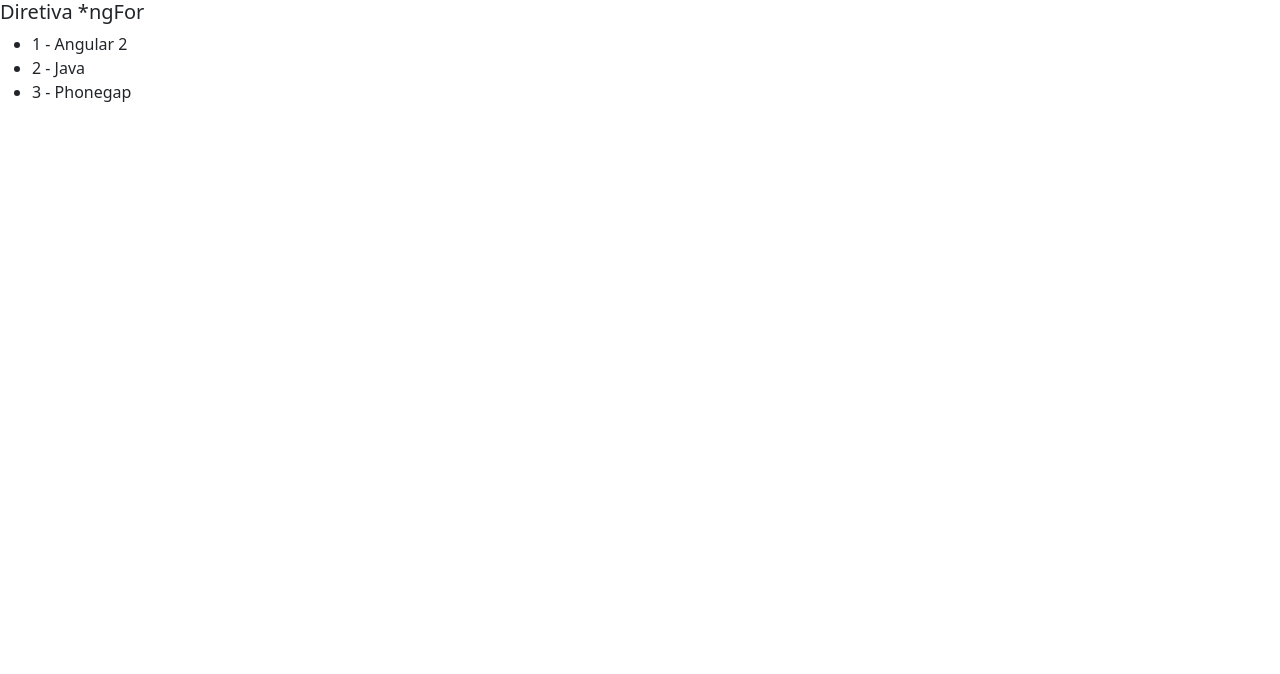
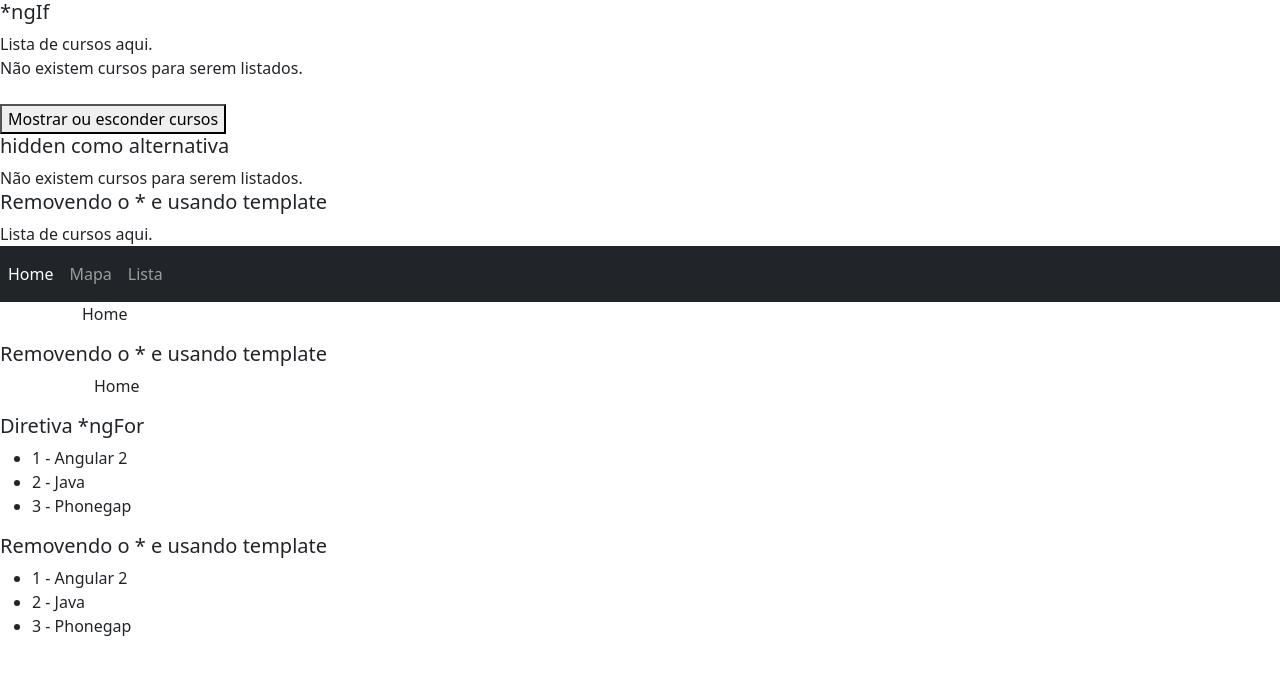
Before and after one commit to carlosinhani/Angular_Directives, an Angular app: page / in a window 1280 px wide. Shown: the top 674 px of the page. Built offline with nearby package versions, Linux system fonts and the light colour scheme.

Commit message:
*_template

```diff
--- a/src/app/app.component.html
+++ b/src/app/app.component.html
@@ -1,3 +1,3 @@
-<!-- <app-diretiva-ngif></app-diretiva-ngif> -->
-<!-- <app-diretiva-ngswitch></app-diretiva-ngswitch> -->
+<app-diretiva-ngif></app-diretiva-ngif>
+<app-diretiva-ngswitch></app-diretiva-ngswitch>
 <app-diretiva-ngfor></app-diretiva-ngfor>
--- a/src/app/diretiva-ngfor/diretiva-ngfor.component.html
+++ b/src/app/diretiva-ngfor/diretiva-ngfor.component.html
@@ -6,3 +6,29 @@
       {{ i + 1 }} - {{ curso }}
     </li>
 </ul>
+
+<h5>Removendo o * e usando template</h5>
+
+<ul>
+  <ng-template ngFor [ngForOf]="cursos" let-curso let-i="index">
+    <li>
+      {{ i + 1 }} - {{ curso }}
+    </li>
+  </ng-template>
+</ul>
+
+
+<!-- Sintaxe antiga, não é mais válida -->
+<!-- <ul>
+  <li ng-template="ngFor let curso of cursos, let i = index">
+    {{ i + 1 }} - {{ curso }}
+  </li>
+</ul> -->
+
+<!-- <ul>
+  <template ngFor [ngForOf]="curso" let-curso let-i= "index">
+    <li>
+      {{ 1 + 1}} - {{ curso }}
+    </li>
+  </template>
+</ul> -->
--- a/src/app/diretiva-ngif/diretiva-ngif.component.html
+++ b/src/app/diretiva-ngif/diretiva-ngif.component.html
@@ -1,27 +1,37 @@
+
 <h5>*ngIf</h5>
 
-<div *ngIf="cursos.length > 0">
-    Lista de cursos Aqui.
+<div *ngIf="cursos.length > 0" >
+  Lista de cursos aqui.
 </div>
-<div *ngIf="cursos.length == 0">
-    Não existem cursos para serem listados
+<div *ngIf="cursos.length == 0" >
+  Não existem cursos para serem listados.
 </div>
 
-<div *ngIf="mostrarCursos ">
-    Lista de cursos Aqui.
+<div *ngIf="mostrarCursos" >
+  Lista de cursos aqui.
 </div>
-<div *ngIf="!mostrarCursos">
-    Não existem cursos para serem listados
+<div *ngIf="!mostrarCursos" >
+  Não existem cursos para serem listados.
 </div>
 
 <br>
-
-<button (click)="onMostrarCursos()">Motrar ou esconder cursos</button>
+<button (click)="onMostrarCursos()">Mostrar ou esconder cursos</button>
 
 <h5>hidden como alternativa</h5>
-<div [hidden]="!mostrarCursos ">
-    Lista de cursos Aqui.
+<div [hidden]="!mostrarCursos" >
+  Lista de cursos aqui.
 </div>
-<div [hidden]="mostrarCursos">
-    Não existem cursos para serem listados
+<div [hidden]="mostrarCursos" >
+  Não existem cursos para serem listados.
 </div>
+
+<h5>Removendo o * e usando template</h5>
+
+<ng-template [ngIf]="mostrarCursos">
+  <div>Lista de cursos aqui.</div>
+</ng-template>
+
+<div ng-template="ngIf mostrarCursos">
+  Lista de cursos aqui.
+</div>
--- a/src/app/diretiva-ngswitch/diretiva-ngswitch.component.html
+++ b/src/app/diretiva-ngswitch/diretiva-ngswitch.component.html
@@ -11,3 +11,20 @@
       <p *ngSwitchCase="'lista'">Modo Lista ativado</p>
       <p *ngSwitchDefault>Home</p>
   </div>
+
+  <h5>Removendo o * e usando template</h5>
+
+  <div class="container" [ngSwitch] = "aba" >
+    <ng-template [ngSwitchCase]="'mapa'" >
+        <p>Modo Mapa Ativado</p>
+    </ng-template>
+
+    <div class="container" [ngSwitch] = "aba" >
+    <ng-template [ngSwitchCase]="'lista'" >
+        <p>Modo Lista ativado</p>
+    </ng-template>
+
+    <ng-template [ngSwitchCase]="'home'" ngSwitchDefault >
+         <p>Home</p>
+    </ng-template>
+  </div>
```
